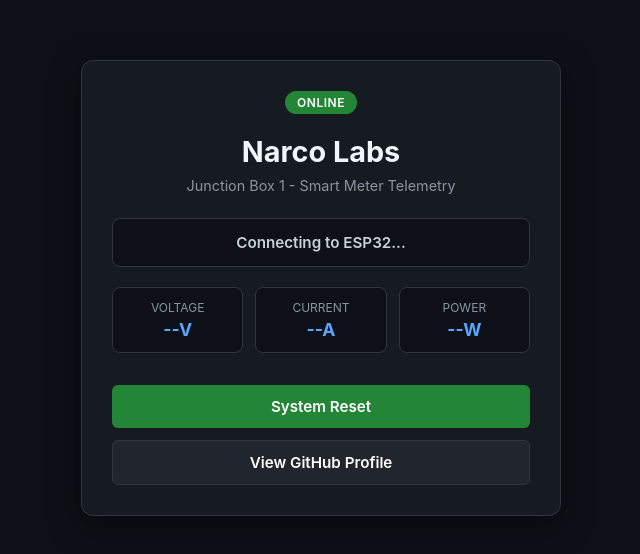
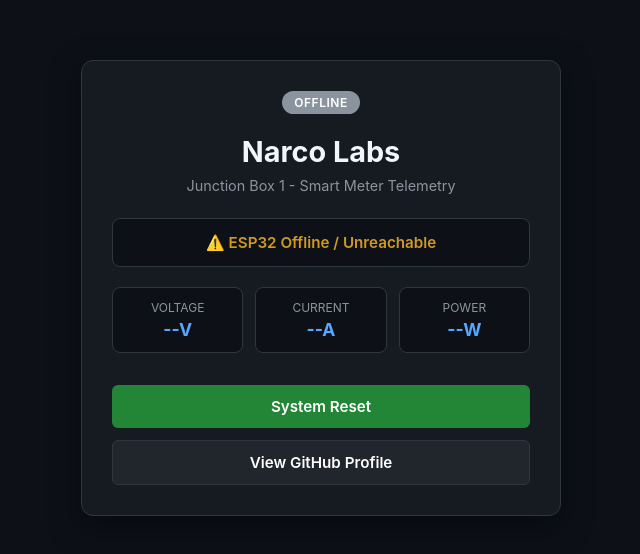
Before and after one commit to narcolabs/narcolabs.github.io, a plain HTML site: page index.html in a window 1280 px wide. Shown: the part 112-666 px from the top of the page, without its empty margins (319-959 px from the left). Drawn offline with Linux system fonts and the light colour scheme; no server answers.

Commit message:
Update index.html fix coding errors

```diff
--- a/index.html
+++ b/index.html
@@ -194,9 +194,9 @@
             card.className = "card";
             document.getElementById("badgeStatus").innerText = "Offline";
             document.getElementById("badgeStatus").style.backgroundColor = "#8b949e";
-            document.getElementById("statusTextミュニert") = "";
-            document.getElementById("statusText").innerText = "⚠️ ESP32 Offline / Unreachable";
-            document.getElementById("statusText").style.color = "#d29922";
+            let statusText = document.getElementById("statusText");
+            statusText.innerText = "⚠️ ESP32 Offline / Unreachable";
+            statusText.style.color = "#d29922";
         }
     }
 
@@ -206,4 +206,13 @@
             alert("Reset command successfully sent to Junction Box 1!");
             fetchData();
         } catch (error) {
-            alert("Failed to reach ESP32
+            alert("Failed to reach ESP32 for reset.");
+        }
+    }
+
+    // Poll every 2 seconds
+    setInterval(fetchData, 2000);
+    fetchData();
+</script>
+</body>
+</html>
```
